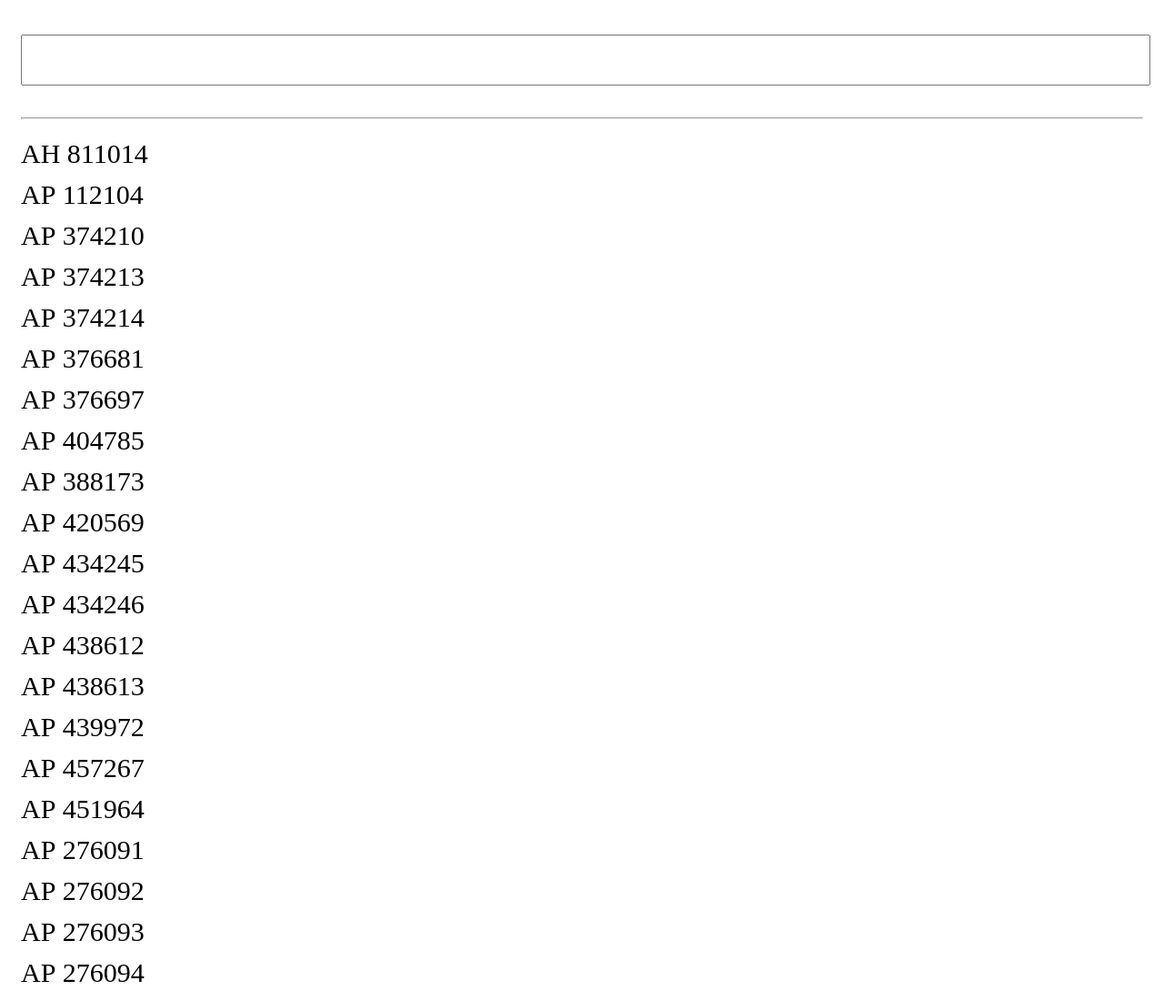
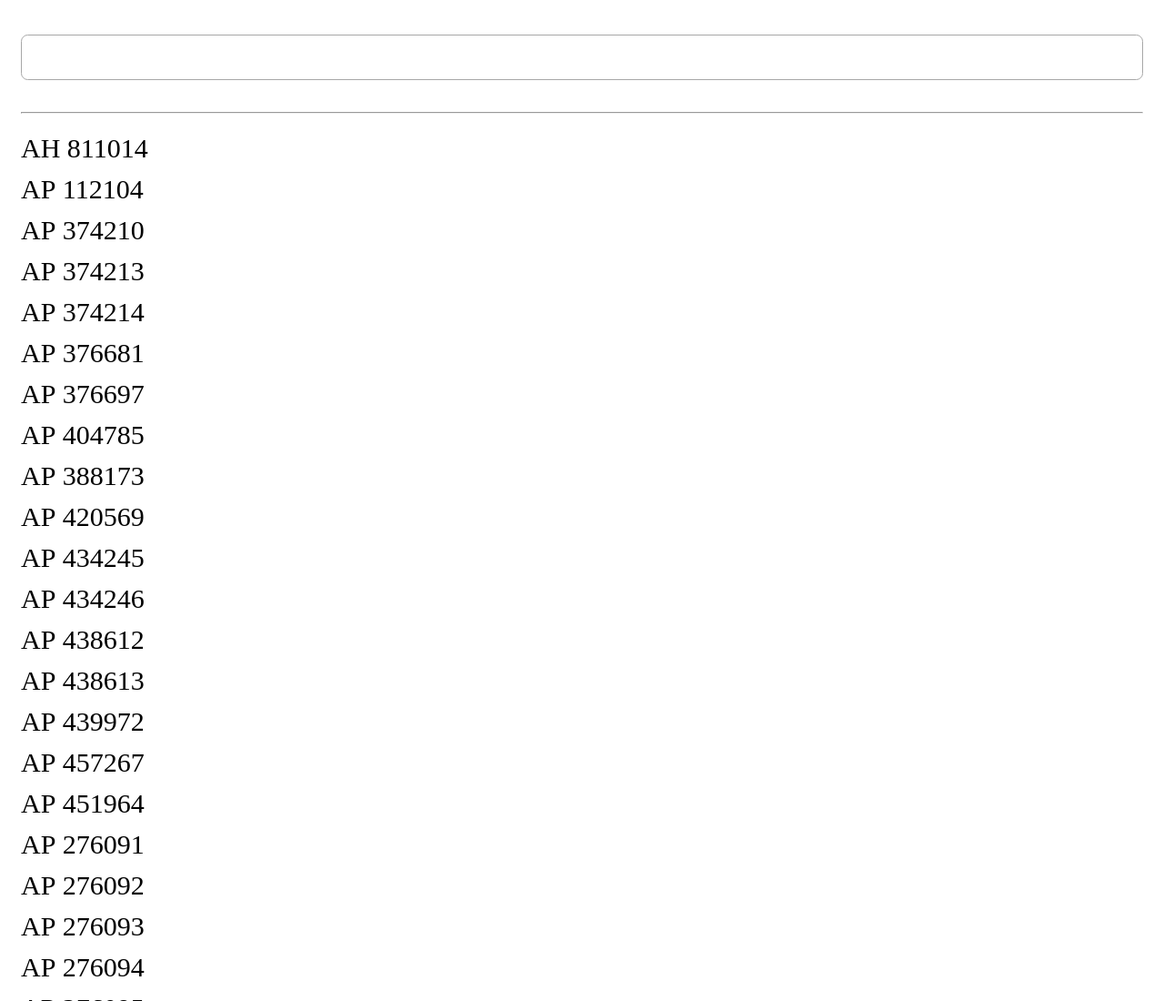
Before and after one commit to ukraineWin/check, a plain HTML site: page index.html in a window 1280 px wide. Shown: the top 1100 px of the page at 91% size. Drawn offline with Linux system fonts and the light colour scheme.

Commit message:
Add files via upload
small fix

```diff
--- a/index.js
+++ b/index.js
@@ -36,7 +36,7 @@ function filterList(e) {
   e.preventDefault();
   const code = e.data?.toLowerCase().charCodeAt();
 
-  if (Number.isInteger(Number(e.data)) || code >= 1072 && code <= 1103 || e.data == null) {
+  if (Number.isInteger(Number(e.data)) || code >= 1072 && code <= 1103  || code === 1110 || code === 1111  || e.data == null) {
     const input = e.target.value.toLowerCase().replace(' ', '');
     const newList = window.ALL_LIST.filter(num => {
       const n = num.toLowerCase().replace(" ", '')
--- a/styles.css
+++ b/styles.css
@@ -11,9 +11,14 @@ body,
 }
 
 input {
+    box-sizing: border-box;
     width: 100%;
     height: 50px;
     margin-bottom: 20px;
     font-size: 2.2rem;
-    line-height: 40px;
+    line-height: 3rem;
+    outline: none;
+    border: 1px solid #a7a7a7;
+    border-radius: .5rem;
+    padding: 1rem;
 }
```
